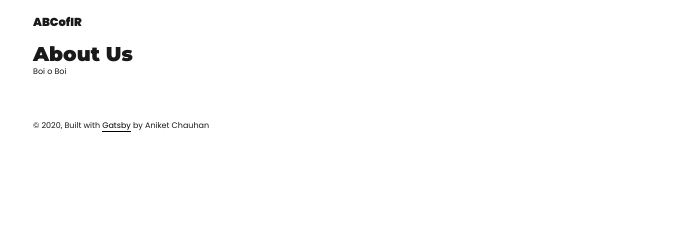
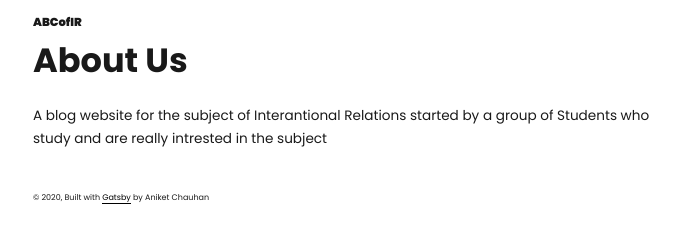
Before and after one commit to nickapic/ABCofIR-Blog-Website, a Gatsby site in the folder BlogWesbite/: page /about in a window 1280 px wide. Shown: the whole page, without its empty margins (95-775 px from the left). Built offline with nearby package versions, Linux system fonts and the light colour scheme; Gatsby itself is replaced by a stand-in of ours; some packages are replaced by stand-ins of ours.

Commit message:
about page and pages fixed

```diff
--- a/BlogWesbite/src/components/layout.js
+++ b/BlogWesbite/src/components/layout.js
@@ -27,6 +27,7 @@
               boxShadow: `none`,
               textDecoration: `none`,
               color: `inherit`,
+              fontFamily: `Poppins, sans-serif`
             }}
             to={`/`}
           >
@@ -40,7 +41,7 @@
           height: `100%`
         }}>
           <Link to='/about' className='nav-link'>About</Link>
-          <Link to='/articles' className='nav-link'>Articles</Link>
+
         </div>
         </div>
       )
--- a/BlogWesbite/src/pages/about.js
+++ b/BlogWesbite/src/pages/about.js
@@ -10,8 +10,8 @@
     return (
       <Layout location={this.props.location} title='ABCofIR'>
         <SEO title="About Page for the website ABCofIR" />
-        <h1>About Us</h1>
-        <p>Boi o Boi</p>
+        <h1 className='main-heading'>About Us</h1>
+        <p className='paragraph'> A blog website for the subject of Interantional Relations started by a group of Students who study and are really intrested in the subject  </p>
       </Layout>
     )
   }
```
